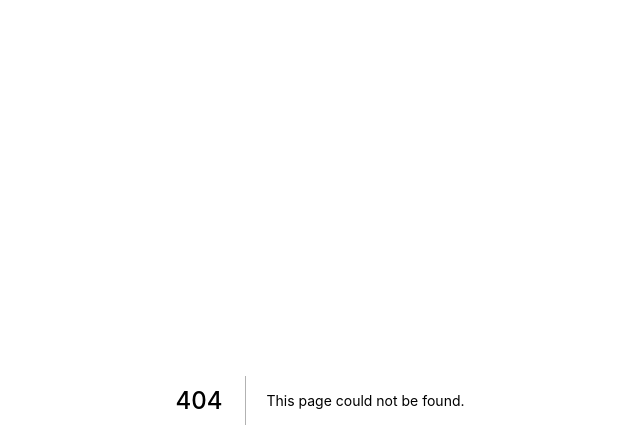
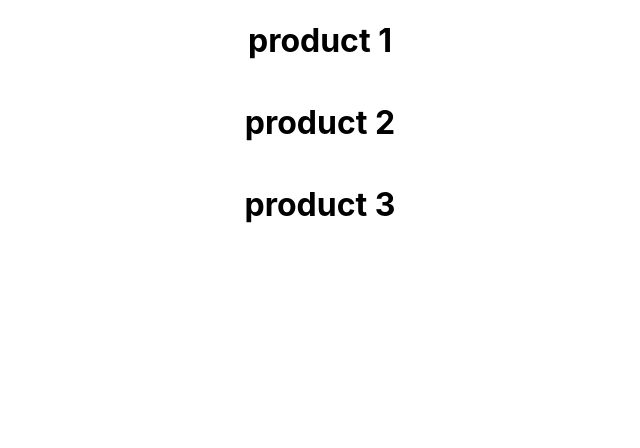
Before and after one commit to Revan99/hello-next, a Next.js app: page /product in a window 1280 px wide. Before the commit this address had no page. Shown: the top 448 px of the page, without its empty margins (320-960 px from the left). Built offline with nearby package versions, Linux system fonts and the light colour scheme.

Commit message:
create a dynamic route for products

```diff
--- /dev/null
+++ b/pages/product/index.js
@@ -0,0 +1,14 @@
+import React from 'react'
+import style from '../../styles/Prodcut.module.css'
+
+function Product() {
+  return (
+    <ul className={style['product-list']}>
+        <li><h1>product 1</h1></li>
+        <li><h1>product 2</h1></li>
+        <li><h1>product 3</h1></li>
+    </ul>
+  )
+}
+
+export default Product
--- /dev/null
+++ b/styles/Prodcut.module.css
@@ -0,0 +1,10 @@
+.product-list{
+    display: flex;
+    flex-wrap: wrap;
+    justify-content: space-between;
+    margin: 0 auto;
+    padding: 0 20px;
+    flex-direction: column;
+    align-items: center;
+    list-style-type : none;
+}
```
Also changed, not shown: pages/product/[id].js (added, +12 -0 lines).
